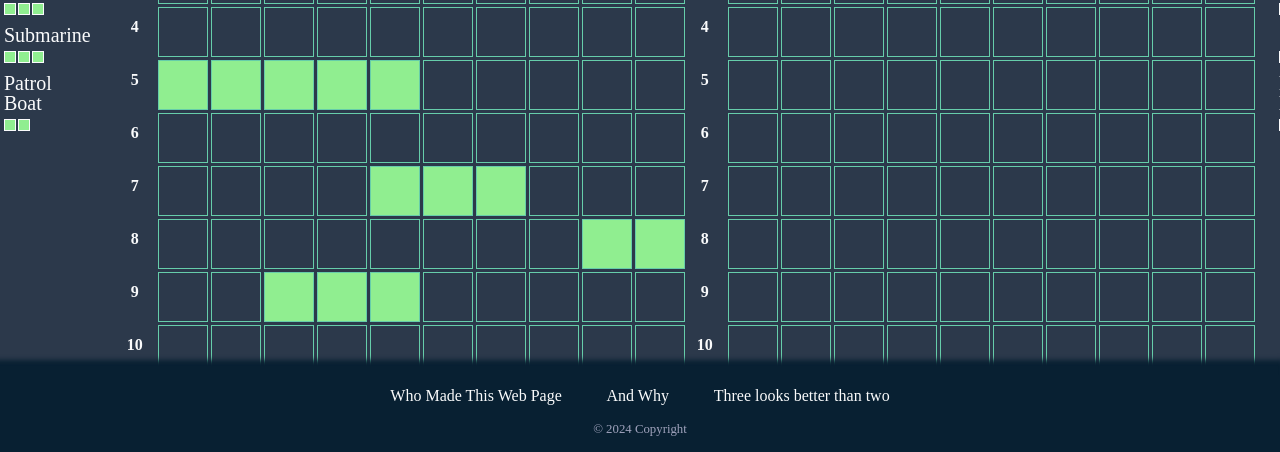
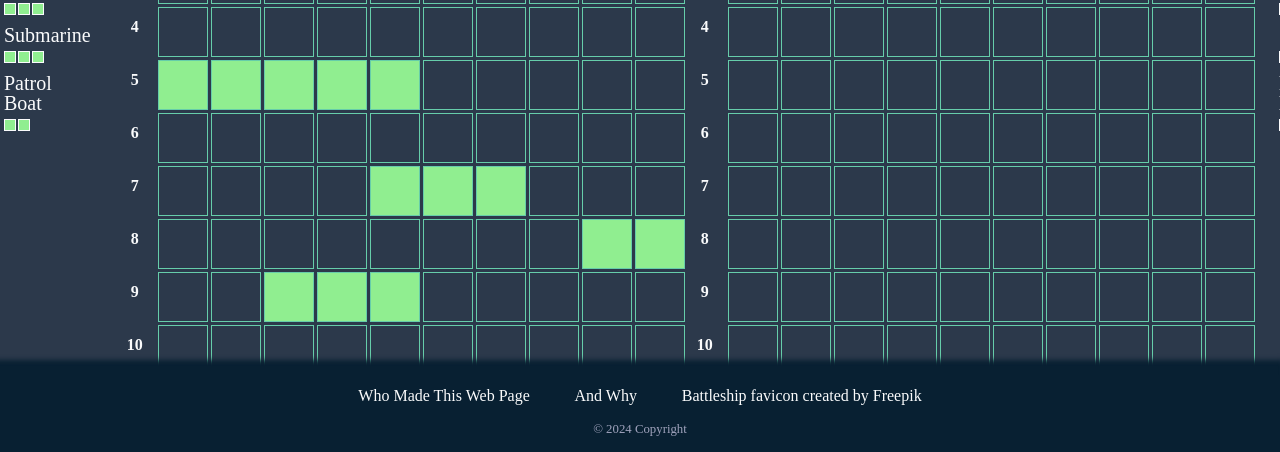
Before and after one commit to ExtF8/projectBattleship, a website with bundled scripts: page index.html in a window 1280 px wide. Shown: the part 431-883 px from the top of the page. Built offline with nearby package versions, Linux system fonts and the light colour scheme.

Commit message:
Added favicon

```diff
--- a/index.html
+++ b/index.html
@@ -7,6 +7,7 @@
         <link rel="stylesheet" href="./styles/reset.css" />
         <link rel="stylesheet" href="./styles/style.css" />
         <script type="module" src="./src/index.js"></script>
+        <link rel="icon" type="image/x-icon" href="icon/warship.png" />
     </head>
     <body>
         <header>
@@ -84,8 +85,7 @@
                                 </ol>
                             </div>
                         </div>
-                        <div class="gameboard gameboard-playerOne" id="playerOneGameboard">
-                        </div>
+                        <div class="gameboard gameboard-playerOne" id="playerOneGameboard"></div>
                     </div>
                 </div>
                 <div class="battlefield battlefield-playerTwo">
@@ -151,9 +151,7 @@
                                 </div>
                             </div>
                         </div>
-                        <div class="gameboard gameboard-playerTwo" id="playerTwoGameboard">
-
-                        </div>
+                        <div class="gameboard gameboard-playerTwo" id="playerTwoGameboard"></div>
                     </div>
                 </div>
             </div>
@@ -175,8 +173,12 @@
                         >
                     </li>
                     <li class="footer_li">
-                        <a href="#" target="_top" class="footer_link"
-                            >Three looks better than two</a
+                        <a
+                            href="https://www.flaticon.com/free-icons/battleship"
+                            title="battleship icons"
+                            target="_blank"
+                            class="footer_link"
+                            >Battleship favicon created by Freepik</a
                         >
                     </li>
                 </ul>
```
Also changed, not shown: icon/warship.png (added).
